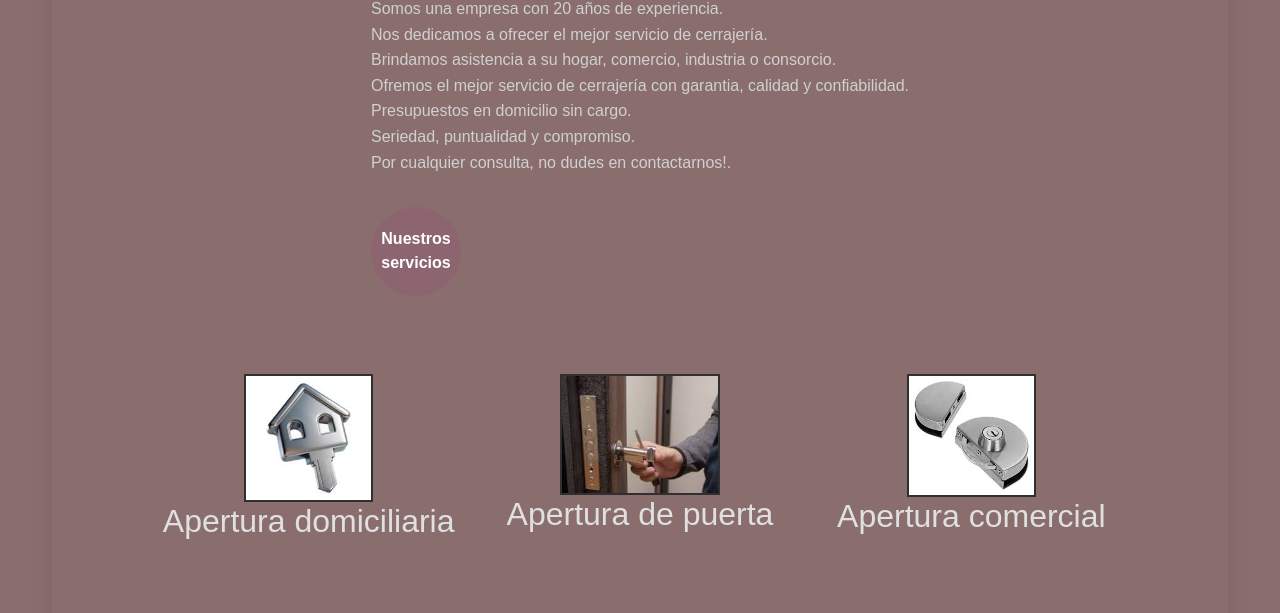
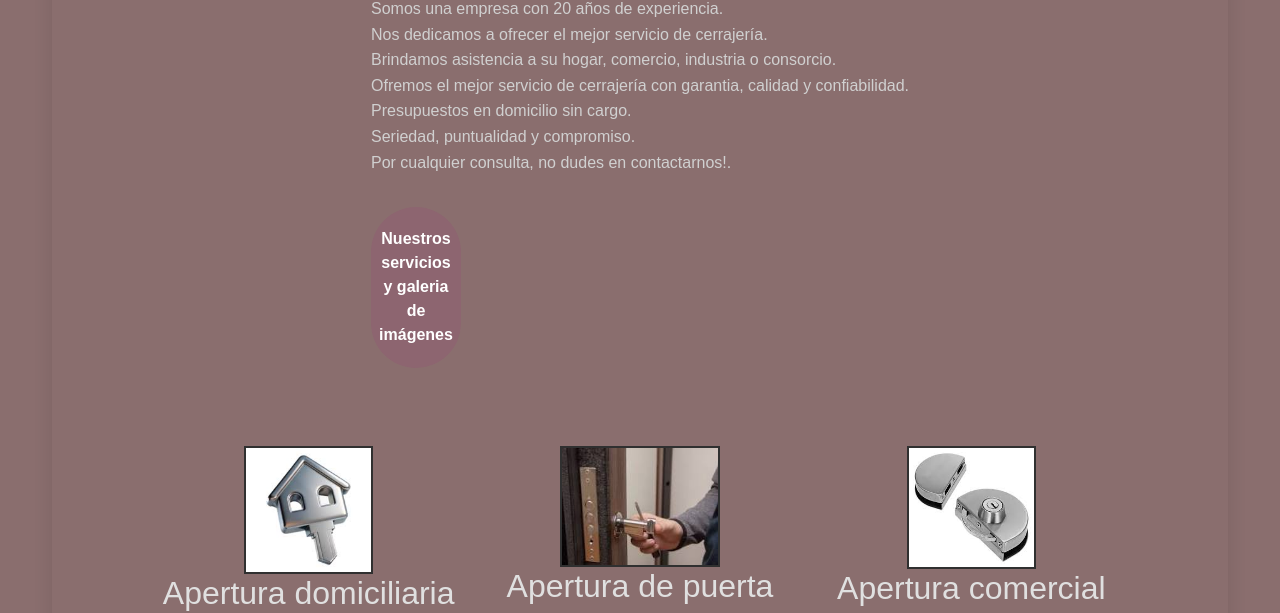
Before and after one commit to MartaAgM10/Pablo-Cerrajero, a plain HTML site: page index.html in a window 1280 px wide. Shown: the part 205-818 px from the top of the page. Drawn offline with nearby package versions, Linux system fonts and the light colour scheme.

Commit message:
agregado de txto en  model-toggle

```diff
--- a/index.html
+++ b/index.html
@@ -63,7 +63,7 @@
         confiabilidad.<br>
         Presupuestos en domicilio sin cargo. <br>Seriedad, puntualidad y compromiso. <br>Por cualquier consulta, no dudes en contactarnos!.
         </p>
-        <label for="model-toggle" class="btn"> Nuestros servicios</label>
+        <label for="model-toggle" class="btn"> Nuestros servicios y galeria de imágenes</label>
       </div>
       <div class="img-container">
         <div class="image-caption">
```
